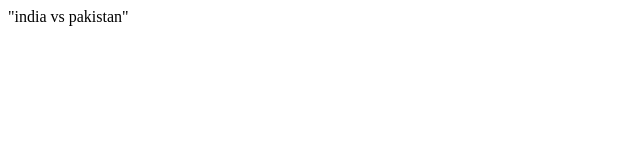
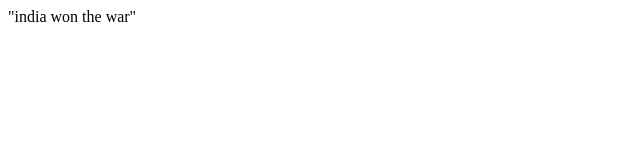
Before and after one commit to anshkapoor5100/myrepo, a plain HTML site: page index.html in a window 1280 px wide. Shown: the full height of the page, 0-640 px from the left. Drawn offline with Linux system fonts and the light colour scheme.

Commit message:
india jeeta

```diff
--- a/index.html
+++ b/index.html
@@ -6,6 +6,6 @@
     <title>Document</title>
 </head>
 <body>
-    "india vs pakistan"
+    "india won the war"
 </body>
 </html>
```
